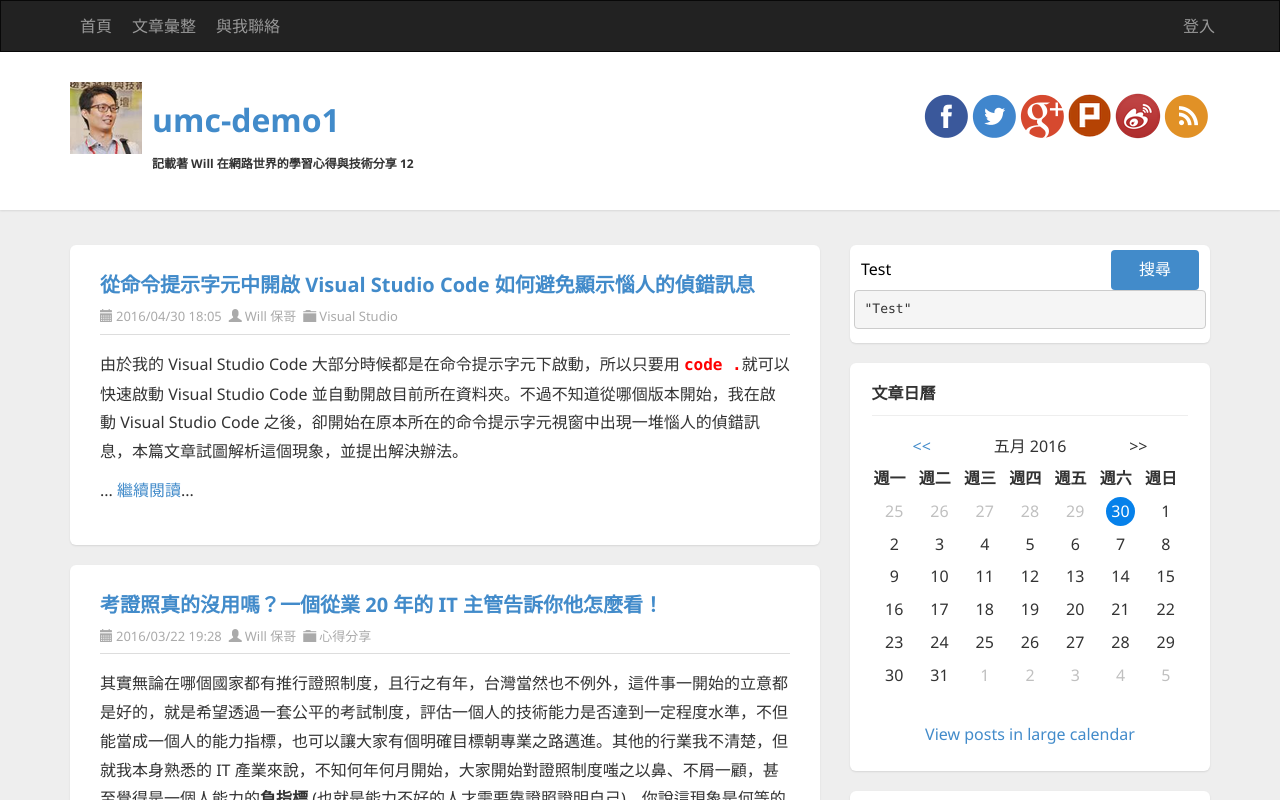
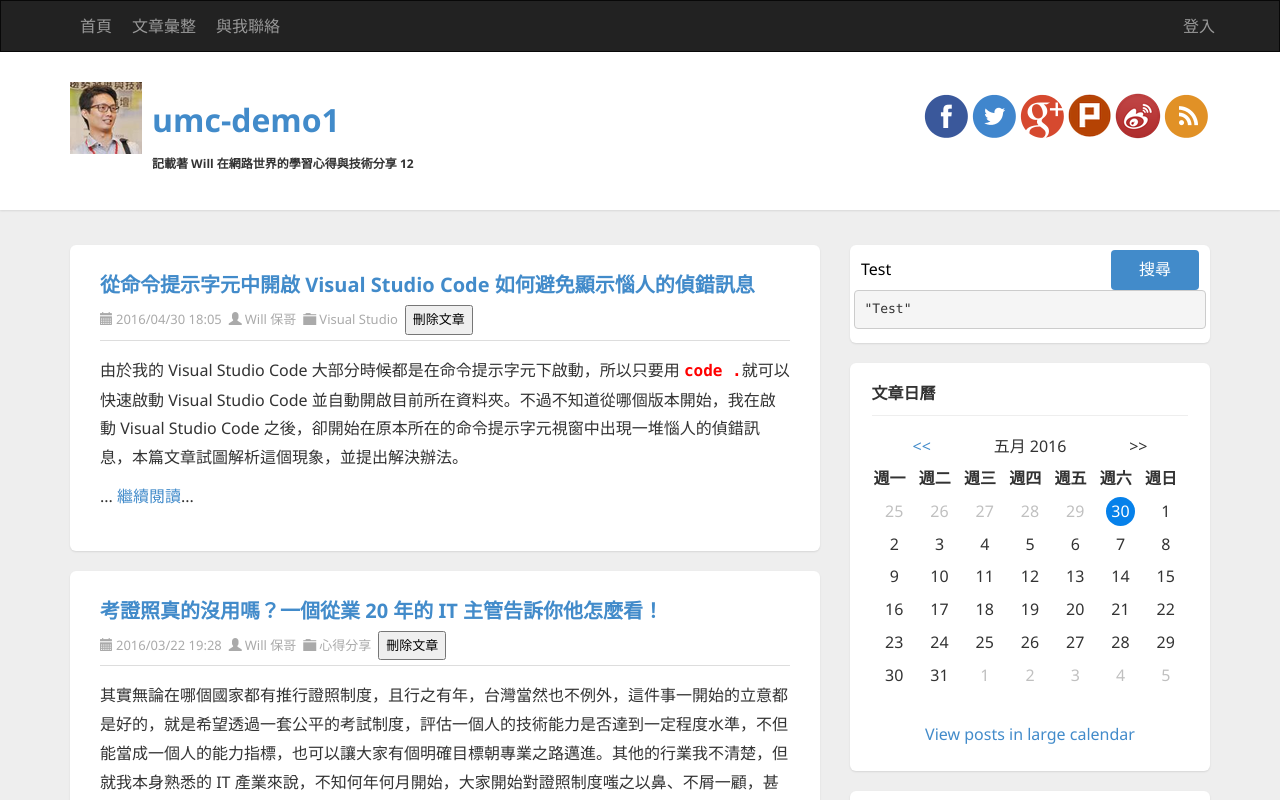
Before and after one commit to coolrare/umc-demo1, an Angular app: page / in a window 1280 px wide. Shown: the top 800 px of the page. Built offline with nearby package versions, Linux system fonts and the light colour scheme.

Commit message:
示範 @Output() 用法

```diff
--- a/src/app/app.component.html
+++ b/src/app/app.component.html
@@ -10,6 +10,7 @@
           [i]="i"
           [item]="item"
           *ngFor="let item of data; let i = index"
+          (delete)="sendDelete($event)"
         ></app-article>
       </div>
     </section>
--- a/src/app/app.component.ts
+++ b/src/app/app.component.ts
@@ -82,4 +82,8 @@ export class AppComponent {
         "<p>今年有越來越多企業開始跟我們接洽企業內訓的事，想請我幫他們培訓前端工程師，但你知道一個好的前端工程師絕對不是兩三個月可以養成的，需要多年的努力與磨練才會有點成績。而這幾年可謂<strong>前端正夯</strong>，有為數不少的人開始大規模的往前端開發移動，而我被問到最多的問題就是「請問 JavaScript 要怎麼學？」或「請問 JavaScript 該怎樣入門？」諸如此類的問題。大家都知道，對於一門程式技術來說，「會寫」與「會教」是兩個截然不同的領域，會寫 JavaScript 的人到處都是，但是會教的人就相對少很多了。我這幾年教授 JavaScript 開發實戰課程已經超過 15 梯次，在將近 500 位學員裡面，我所看到的大部分學員都是對 JavaScript 不勝理解，普遍處於一種一知半解、模糊不清的狀態。另一方面，我在公司內部也帶過不少工程師，總是有人會想學習 JavaScript 但不知道如何入門的情況，這讓我陷入深思，該如何幫助一個人學習 JavaScript 從入門到精通呢？本篇文章將說說我個人的一些想法與建議。</p><p>... <a class='more' href='http://blog.miniasp.com/post/2016/02/02/JavaScript-novice-advice-and-learning-resources.aspx#continue'>繼續閱讀</a>...</p>",
     },
   ];
+
+  sendDelete(id: number) {
+    console.log('You deleted id = ' + id);
+  }
 }
--- a/src/app/article/article.component.html
+++ b/src/app/article/article.component.html
@@ -18,6 +18,9 @@
         ><i class="glyphicon glyphicon-folder-close"></i
         ><a [href]="item['category-link']">{{ item.category }}</a></span
       >
+
+      <input type="button" value="刪除文章" (click)="doDelete()">
+
     </div>
   </header>
   <section class="post-body text" [innerHTML]="item.summary"></section>
--- a/src/app/article/article.component.ts
+++ b/src/app/article/article.component.ts
@@ -1,4 +1,4 @@
-import { Component, Input, OnInit } from '@angular/core';
+import { Component, EventEmitter, Input, OnInit, Output } from '@angular/core';
 
 @Component({
   selector: 'app-article',
@@ -11,9 +11,15 @@ export class ArticleComponent implements OnInit {
 
   @Input() item: any = {}
 
+  @Output() delete = new EventEmitter<number>();
+
   constructor() { }
 
   ngOnInit(): void {
   }
 
+  doDelete() {
+    this.delete.emit(this.item.id);
+  }
+
 }
```
